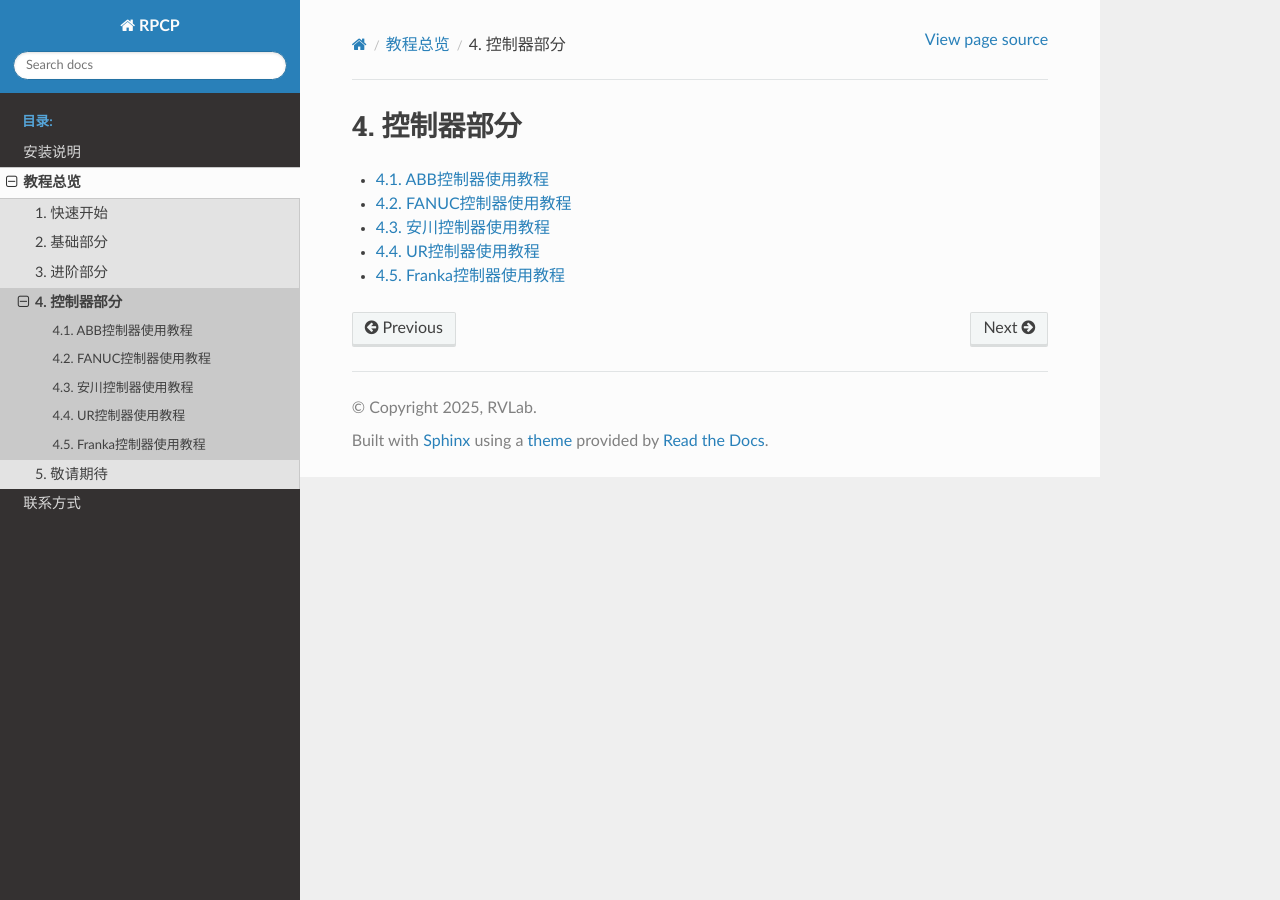
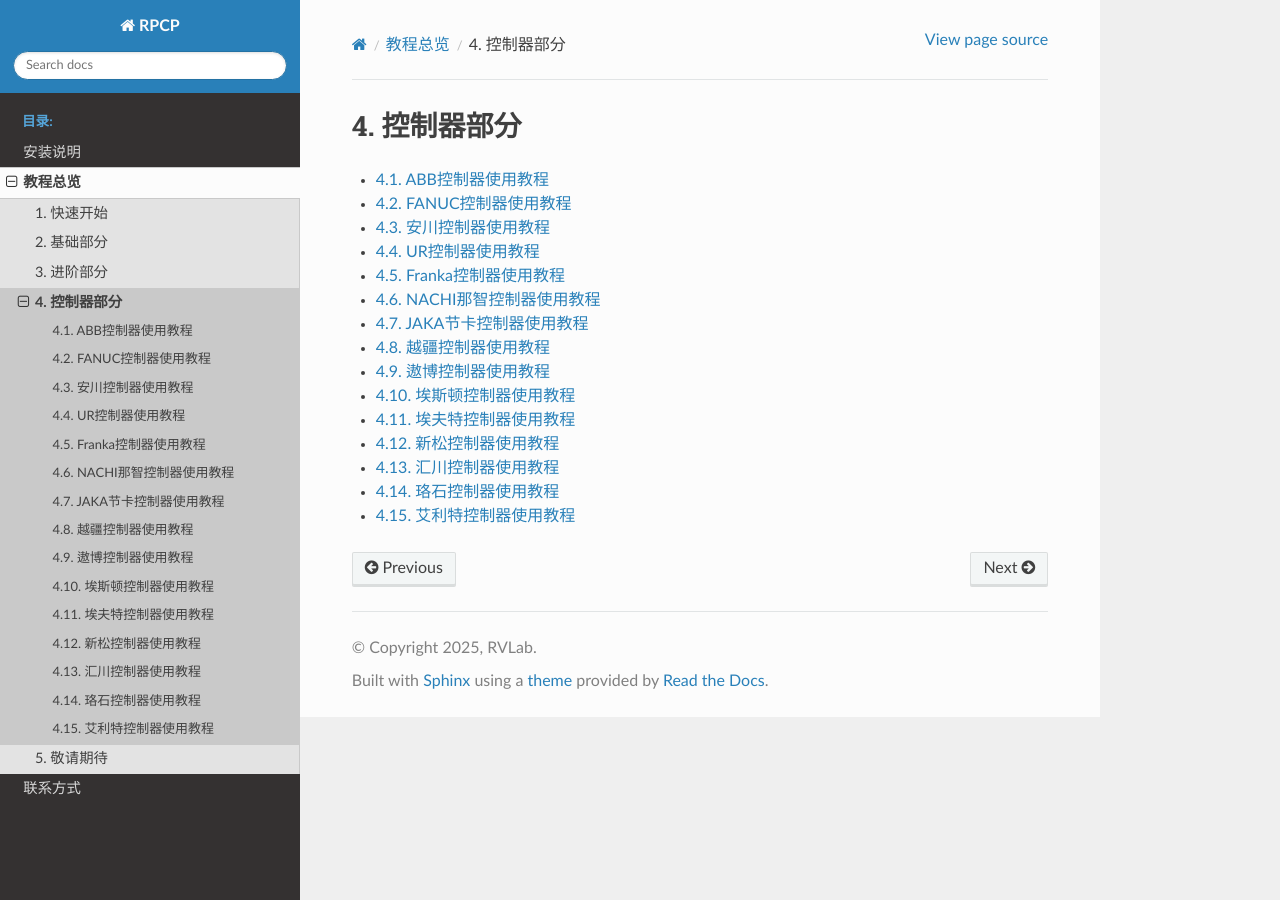
Before and after one commit to smj1024/robot_planning_control_platform, a Sphinx documentation site: the page built from docs/source/tutorials/real_controller/index.rst, in a window 1280 px wide. Built offline with Sphinx 7.4.7 and the Read the Docs theme 3.1.0, drawn with Linux system fonts in a browser that asks for light colours.

Commit message:
docs: 增加控制器教程

```diff
--- /dev/null
+++ b/docs/source/tutorials/real_controller/06_use_Nachi_controller.rst
@@ -0,0 +1,4 @@
+NACHI那智控制器使用教程
+========================
+
+即将开放，敬请期待
--- /dev/null
+++ b/docs/source/tutorials/real_controller/07_use_JAKA_controller.rst
@@ -0,0 +1,4 @@
+JAKA节卡控制器使用教程
+========================
+
+即将开放，敬请期待
--- /dev/null
+++ b/docs/source/tutorials/real_controller/08_use_DoBot_controller.rst
@@ -0,0 +1,4 @@
+越疆控制器使用教程
+========================
+
+即将开放，敬请期待
--- /dev/null
+++ b/docs/source/tutorials/real_controller/09_use_AUBO_controller.rst
@@ -0,0 +1,4 @@
+遨博控制器使用教程
+========================
+
+即将开放，敬请期待
--- /dev/null
+++ b/docs/source/tutorials/real_controller/10_use_ESTUN_controller.rst
@@ -0,0 +1,4 @@
+埃斯顿控制器使用教程
+========================
+
+即将开放，敬请期待
--- /dev/null
+++ b/docs/source/tutorials/real_controller/11_use_EFORT_controller.rst
@@ -0,0 +1,4 @@
+埃夫特控制器使用教程
+========================
+
+即将开放，敬请期待
--- /dev/null
+++ b/docs/source/tutorials/real_controller/12_use_SIASUN_controller.rst
@@ -0,0 +1,4 @@
+新松控制器使用教程
+========================
+
+即将开放，敬请期待
--- /dev/null
+++ b/docs/source/tutorials/real_controller/13_use_INOVANCE_controller.rst
@@ -0,0 +1,4 @@
+汇川控制器使用教程
+========================
+
+即将开放，敬请期待
--- /dev/null
+++ b/docs/source/tutorials/real_controller/14_use_ROKAE_controller.rst
@@ -0,0 +1,4 @@
+珞石控制器使用教程
+========================
+
+即将开放，敬请期待
--- /dev/null
+++ b/docs/source/tutorials/real_controller/15_use_ELITE_controller.rst
@@ -0,0 +1,4 @@
+艾利特控制器使用教程
+========================
+
+即将开放，敬请期待
--- a/docs/source/tutorials/real_controller/index.rst
+++ b/docs/source/tutorials/real_controller/index.rst
@@ -9,3 +9,13 @@
    03_use_Motoman_controller
    04_use_UR_controller
    05_use_Franka_controller
+   06_use_Nachi_controller
+   07_use_JAKA_controller
+   08_use_DoBot_controller
+   09_use_AUBO_controller
+   10_use_ESTUN_controller
+   11_use_EFORT_controller
+   12_use_SIASUN_controller
+   13_use_INOVANCE_controller
+   14_use_ROKAE_controller
+   15_use_ELITE_controller
```
